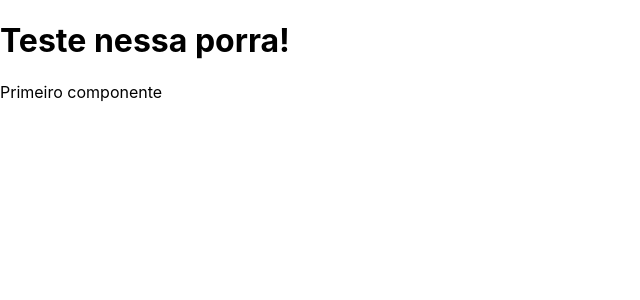
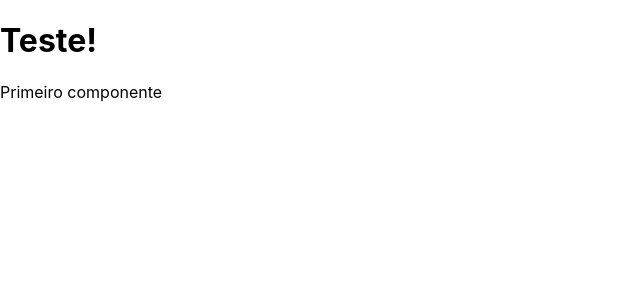
Before and after one commit to doraalves/portfolio, a React (Create React App) app: page / in a window 1280 px wide. Shown: the top 300 px of the page, without its empty margins (0-640 px from the left). Built offline with nearby package versions, Linux system fonts and the light colour scheme.

Commit message:
refactor [POR-10]: Iniciando projeto em React

```diff
--- a/src/App.js
+++ b/src/App.js
@@ -5,7 +5,7 @@ import NavbarComponent from './components/Navbar/Navbar';
 function App() {
   return (
     <div>
-      <h1>Teste nessa porra!</h1>
+      <h1>Teste!</h1>
       <NavbarComponent />
     </div>
   );
```
